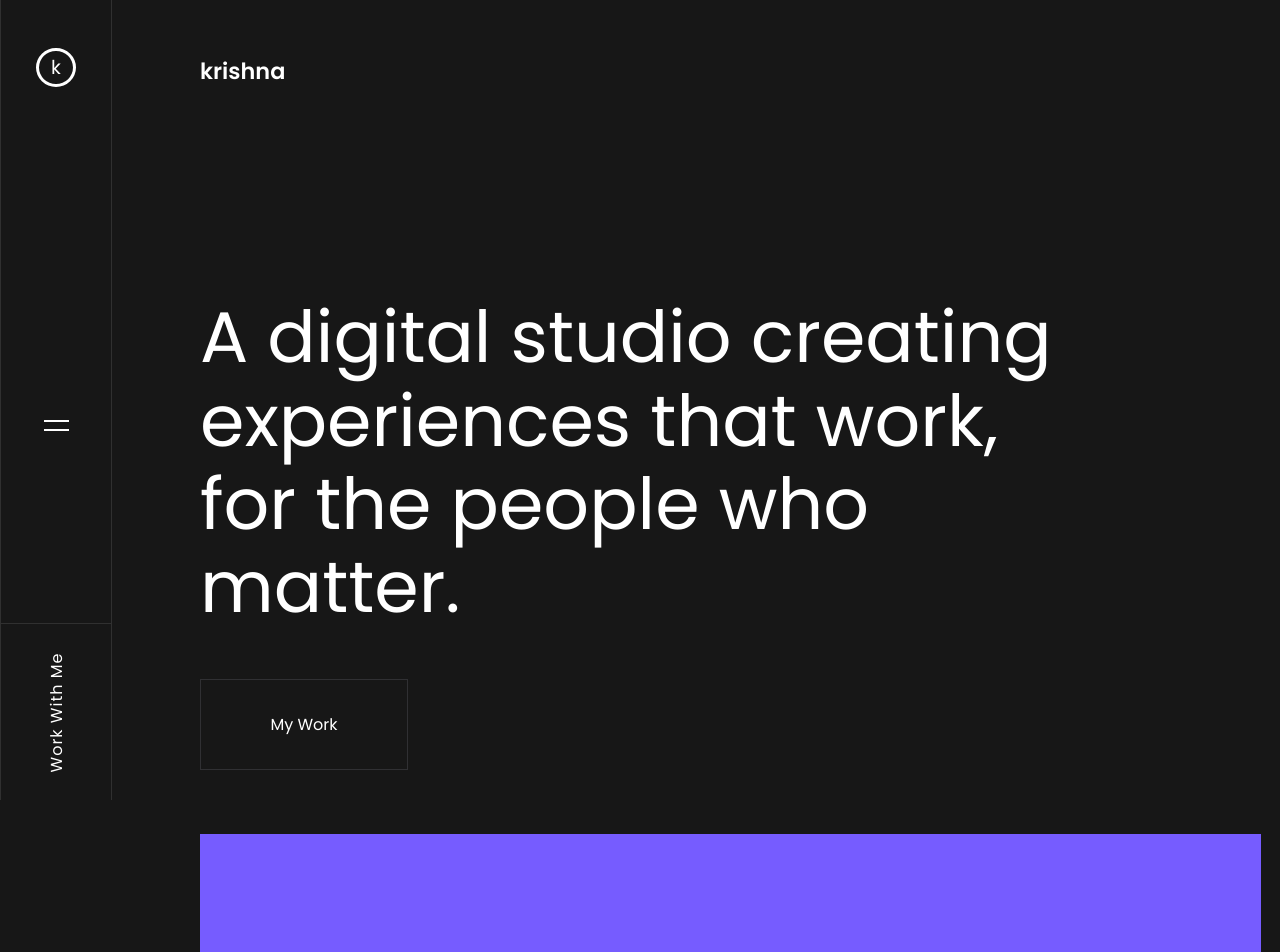
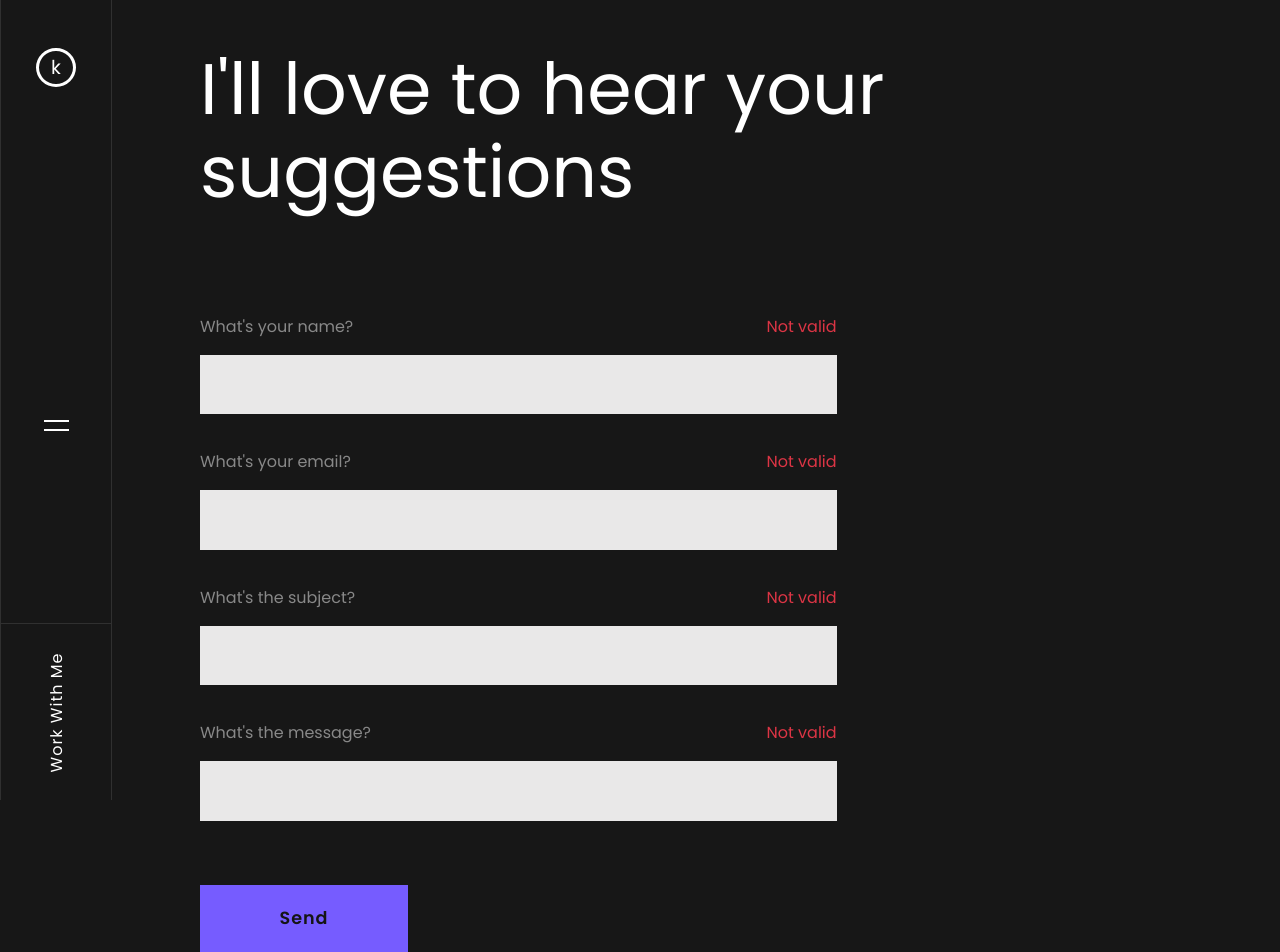
Before and after one commit to KrishnaDhingra/portfolio-website, a React (Create React App) app: page /contact in a window 1280 px wide. Shown: the top 952 px of the page. Built offline with nearby package versions, Linux system fonts and the light colour scheme.

Commit message:
Creating the contact component

```diff
--- a/package.json
+++ b/package.json
@@ -8,6 +8,7 @@
     "@testing-library/user-event": "^12.8.3",
     "react": "^17.0.2",
     "react-dom": "^17.0.2",
+    "react-router": "^5.2.0",
     "react-scripts": "4.0.3",
     "web-vitals": "^1.1.2"
   },
--- a/src/App.js
+++ b/src/App.js
@@ -2,6 +2,8 @@ import Navbar from './components/Navbar/index.js'
 import First_Home_Component from './components/First_Home_Component/index.js'
 import Footer from './components/Footer/index.js'
 import Home_Contact from './components/Home_Contact/index.js'
+import Contact from './components/Contact/index.js'
+
 import './index.css'
 function App() {
   return (
@@ -11,8 +13,10 @@ function App() {
 
       <div className="container">
 
-        <First_Home_Component></First_Home_Component>
-        <Home_Contact></Home_Contact>
+
+        {/* <First_Home_Component></First_Home_Component>
+        <Home_Contact></Home_Contact> */}
+        <Contact></Contact>
         <Footer></Footer>
       </div>
 
--- /dev/null
+++ b/src/components/Contact/contact.css
@@ -0,0 +1,84 @@
+.contact{
+    display: flex;
+    flex-direction: column;
+    margin-top: 3rem;
+    /* margin-bottom: 4rem; */
+    gap: 4rem;
+    border-bottom: 1px solid #333;
+    padding-bottom: 4rem;
+}
+.contact_heading{
+    line-height: 5.2rem;
+    font-size: 4.475rem;
+    width: 70%;
+}
+.input_form{
+    display: flex;
+    flex-direction: column;
+    gap: 1rem;
+    margin-top: 2.2rem;
+    width: 60%;
+}
+.input_form_text_container{
+    display: flex;
+    justify-content: space-between;
+}
+.input_form_text, .input_form_invalid_text{
+    font-size: 1rem;
+    color: rgb(136, 136, 136);
+
+}
+.input_form_invalid_text{
+    color: rgb(220, 53, 69);
+}
+input{
+    width: 100%;
+    background-color: #e9e8e8;
+    font-size: 1.125rem;
+    box-sizing: border-box;
+    color: rgb(21, 21, 21);
+    padding: 1.2rem 1rem;
+    border: none;
+    outline: none;
+}
+.contact_send{
+    font-family: 'Poppins', sans-serif;
+    width: 13rem;
+    font-size: 1.1rem;
+    letter-spacing: 1px;
+    padding: 1.3rem 0rem;
+    color: rgb(21, 21, 21);
+    font-weight: 600;
+    border: none;
+    margin-top: 4rem;
+    background-color: #765CFF;
+}
+.contact_send:hover{
+    background-color: black;
+    transition: all 0.4s;
+    color: white;
+}
+@media only screen and (max-width: 1200px){
+    .input_form{
+        width: 700px;
+    }
+    .contact_heading{
+        width: 100%;
+    }
+}
+@media only screen and (max-width: 770px){
+    .input_form{
+        width: 100%;
+    }
+    .contact_heading{
+        font-size: 3.5rem;
+        line-height: normal;
+    }
+
+}
+@media only screen and (max-width: 500px){
+    .contact_heading{
+        font-size: 2.8rem;
+    }
+
+}
--- /dev/null
+++ b/src/components/Contact/index.js
@@ -0,0 +1,47 @@
+import './contact.css'
+function Contact() {
+  return (
+    <div className="contact">
+        <div className="contact_heading">I'll love to hear your suggestions</div>
+        <div className="input_container">
+
+            <div className="input_form">
+                <div className="input_form_text_container">
+                    <span className="input_form_text">What's your name?</span>
+                    <span className="input_form_invalid_text">Not valid</span>
+                </div>
+                <input></input>
+            </div>
+
+            <div className="input_form">
+                <div className="input_form_text_container">
+                    <span className="input_form_text">What's your email?</span>
+                    <span className="input_form_invalid_text">Not valid</span>
+                </div>
+                <input></input>
+            </div>
+
+            <div className="input_form">
+                <div className="input_form_text_container">
+                    <span className="input_form_text">What's the subject?</span>
+                    <span className="input_form_invalid_text">Not valid</span>
+                </div>
+                <input></input>
+            </div>
+
+            <div className="input_form">
+                <div className="input_form_text_container">
+                    <span className="input_form_text">What's the message?</span>
+                    <span className="input_form_invalid_text">Not valid</span>
+                </div>
+                <input></input>
+            </div>
+
+            <button className="contact_send">Send</button>
+        </div>
+
+    </div>
+  );
+}
+
+export default Contact;
```
Also changed, not shown: 1 other file (tests, documents, lock files or other folders).
